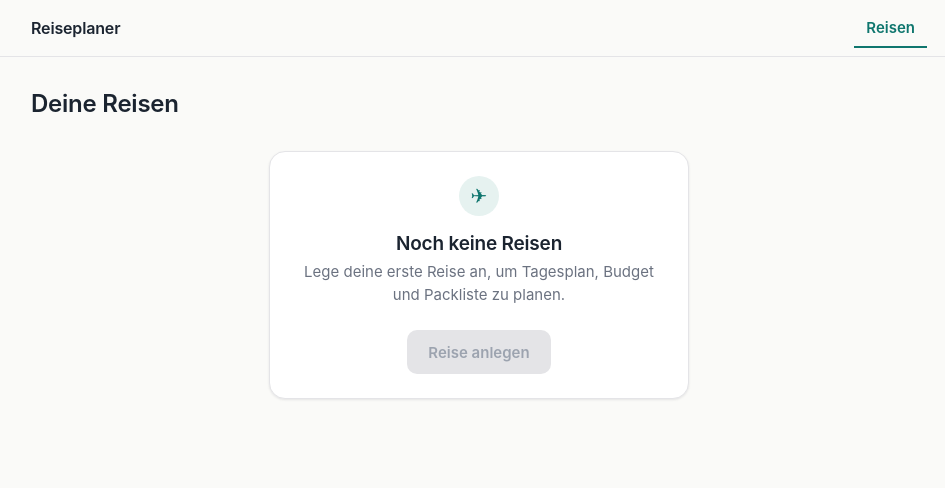
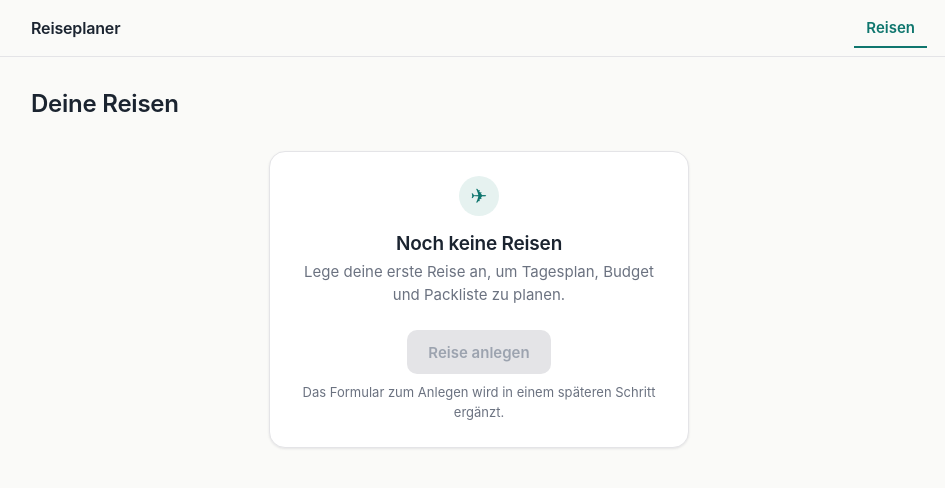
Before and after one commit to testuser12713/e2e-trip-planner-20261008-004543-3bf6, a React (Vite) app: page / in a window 1280 px wide. Shown: the top 488 px of the page, without its empty margins (161-1106 px from the left). Built offline with nearby package versions, Linux system fonts and the light colour scheme.

Commit message:
refactor: review iteration 2
Ref #2

```diff
--- a/src/pages/TripListPage.tsx
+++ b/src/pages/TripListPage.tsx
@@ -31,10 +31,12 @@ export default function TripListPage() {
             className="btn btn--primary"
             disabled
             aria-disabled="true"
-            title="Diese Funktion folgt in einem späteren Schritt."
           >
             Reise anlegen
           </button>
+          <p className="empty-state__note">
+            Das Formular zum Anlegen wird in einem späteren Schritt ergänzt.
+          </p>
         </section>
       ) : (
         <ul className="trip-list">
--- a/src/storage.ts
+++ b/src/storage.ts
@@ -1,7 +1,10 @@
 import type { Trip } from './types'
 
+const APP_SLUG = 'trip' + '-planner'
+const APP_VERSION = 'v1'
+
 /** The single localStorage namespace for the whole app state (AC-02). */
-export const STORAGE_NAMESPACE = 'trip-planner.v1'
+export const STORAGE_NAMESPACE = `${APP_SLUG}.${APP_VERSION}`
 
 function isRecord(value: unknown): value is Record<string, unknown> {
   return typeof value === 'object' && value !== null
```
